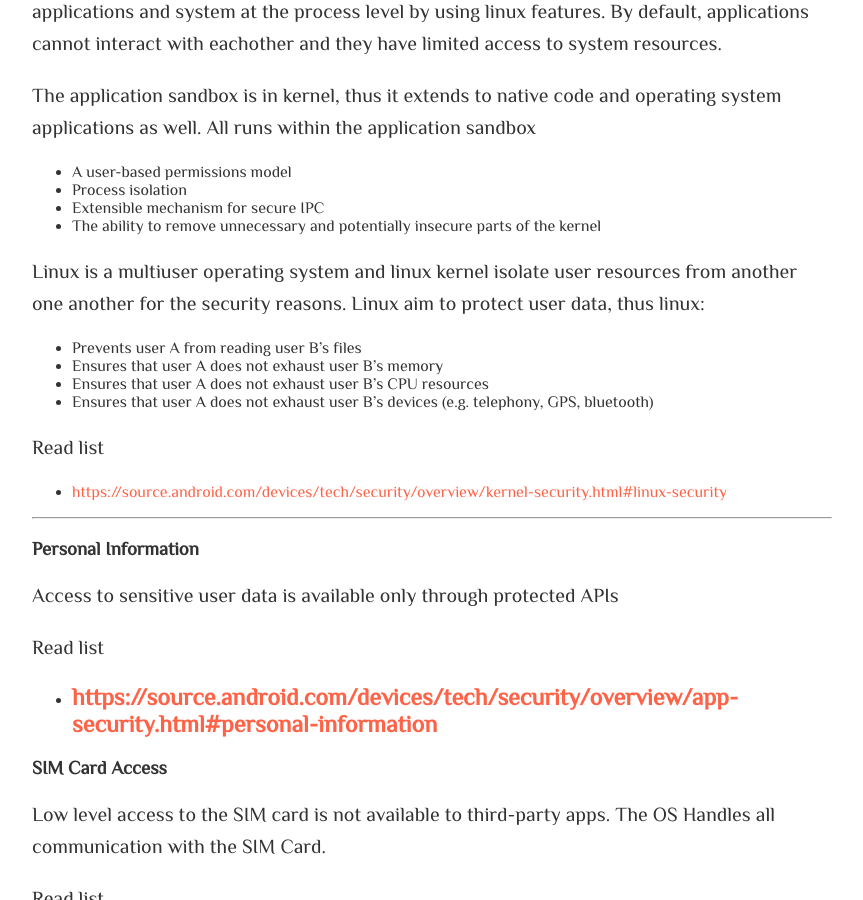
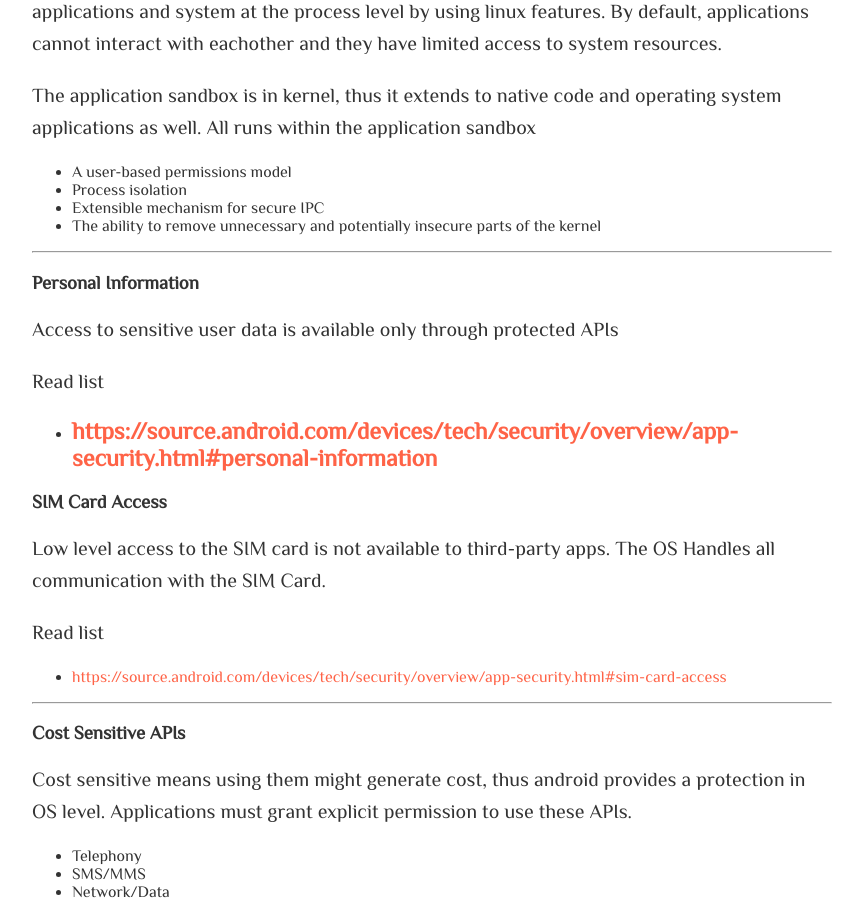
Before and after one commit to avicoder/avicoder.github.io, a Jekyll site: the page built from _posts/2017-10-02-effective-android-security.md, in a window 1280 px wide and 900 px high, scrolled down 2052 px. Shown: the whole window, without its empty margins (208-1071 px from the left). Built offline with Jekyll 4.4.1, drawn with Linux system fonts in a browser that asks for light colours; some web fonts are replaced; comment, search, counter and statistics services are not loaded.

Commit message:
Removed repeatation

```diff
--- a/_posts/2017-10-02-effective-android-security.md
+++ b/_posts/2017-10-02-effective-android-security.md
@@ -66,17 +66,6 @@ The application sandbox is in kernel, thus it extends to native code and operati
 *   Process isolation
 *   Extensible mechanism for secure IPC
 *   The ability to remove unnecessary and potentially insecure parts of the kernel
-
-Linux is a multiuser operating system and linux kernel isolate user resources from another one another for the security reasons. Linux aim to protect user data, thus linux:
-
-*   Prevents user A from reading user B's files
-*   Ensures that user A does not exhaust user B's memory
-*   Ensures that user A does not exhaust user B's CPU resources
-*   Ensures that user A does not exhaust user B's devices (e.g. telephony, GPS, bluetooth)
-
-Read list
-
-*   [https://source.android.com/devices/tech/security/overview/kernel-security.html#linux-security](https://source.android.com/devices/tech/security/overview/kernel-security.html#linux-security)
 
 ----------------------------------------------
 
```
